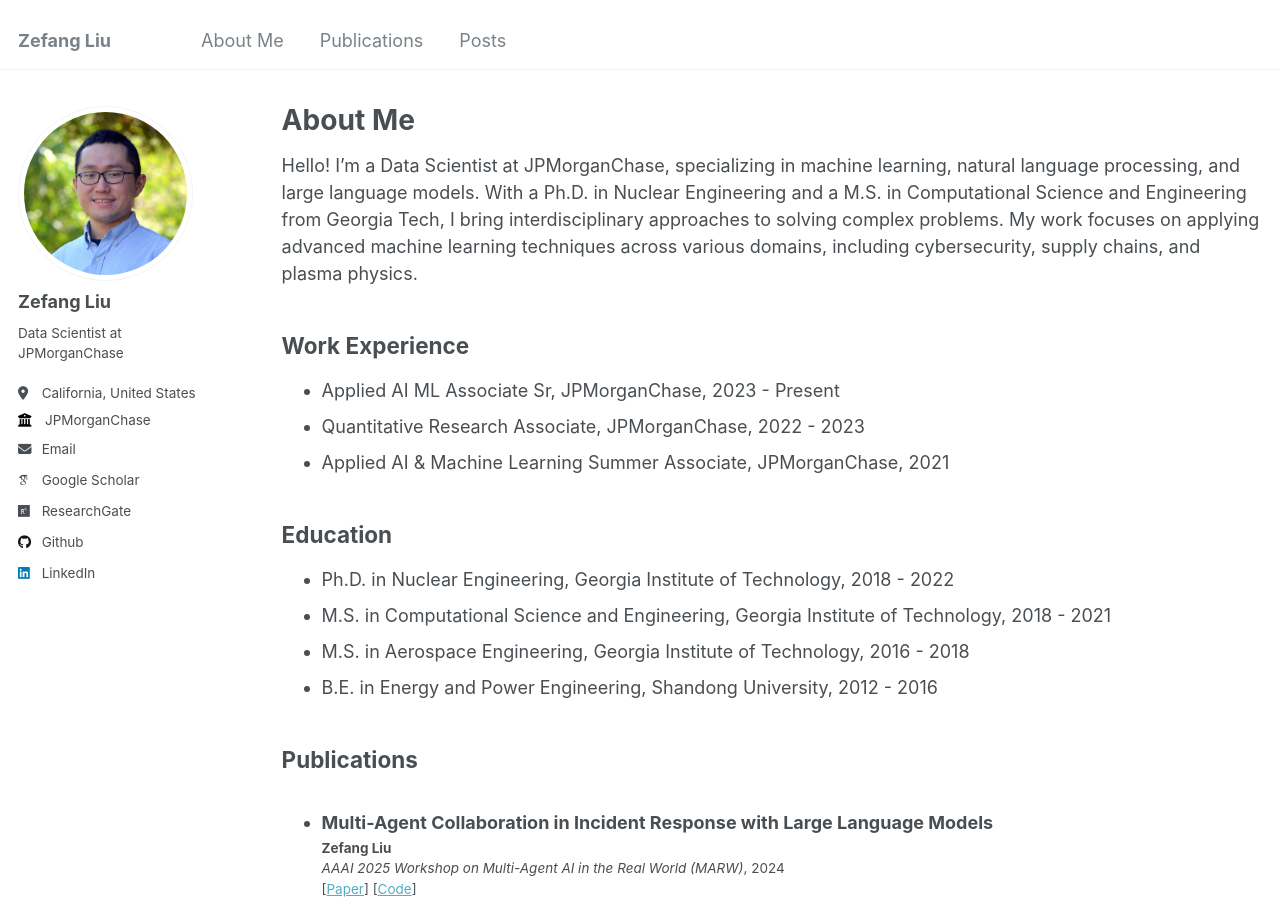
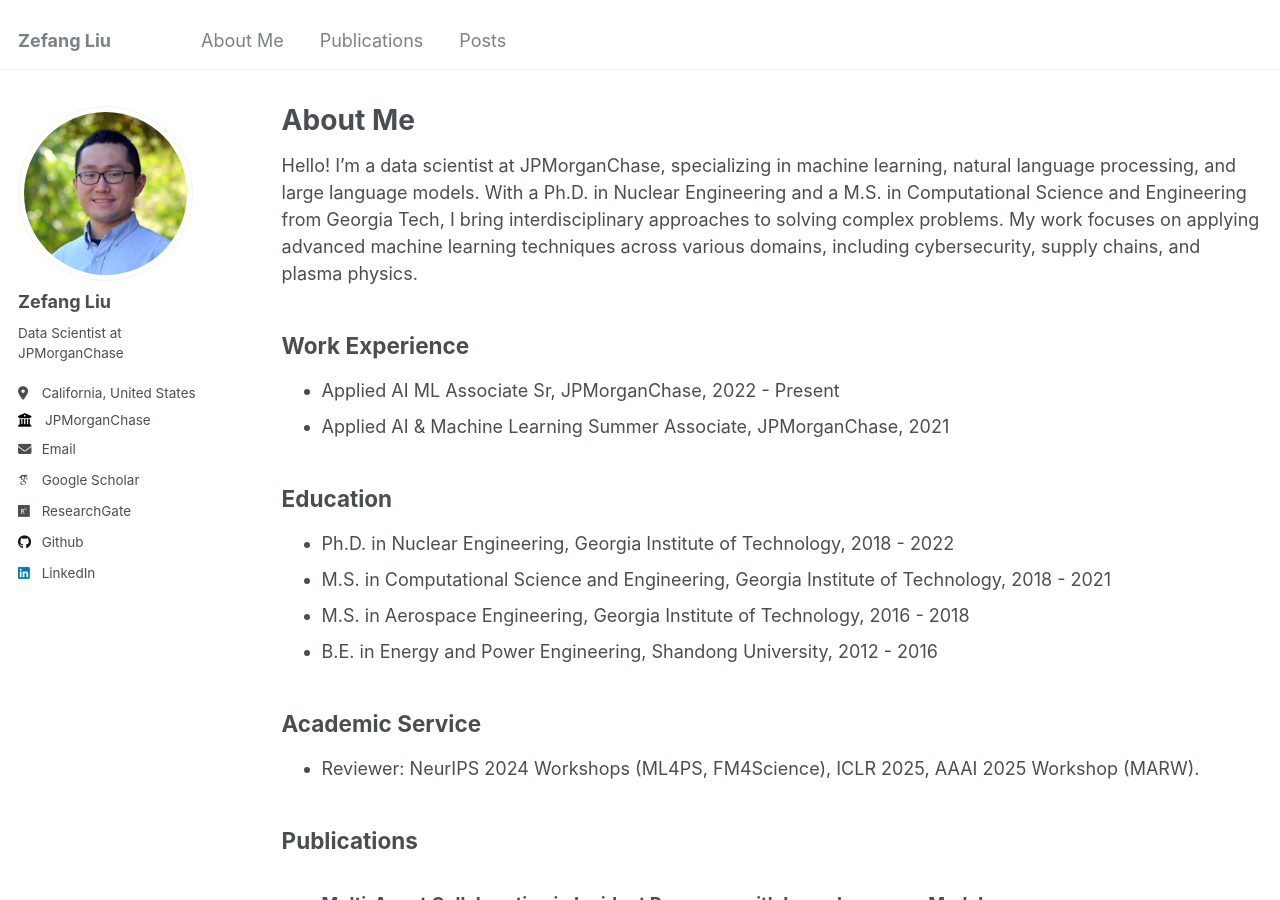
Before and after one commit to zefang-liu/zefang-liu.github.io, a Jekyll site: the page built from _pages/about.md, in a window 1280 px wide and 900 px high. Built offline with Jekyll 4.4.1, drawn with Linux system fonts in a browser that asks for light colours; some web fonts are replaced; some of the changed text lies outside the part shown.

Commit message:
Update the layout

```diff
--- a/_pages/about.md
+++ b/_pages/about.md
@@ -9,12 +9,11 @@ redirect_from:
 
 {% include base_path %}
 
-Hello! I'm a Data Scientist at JPMorganChase, specializing in machine learning, natural language processing, and large language models. With a Ph.D. in Nuclear Engineering and a M.S. in Computational Science and Engineering from Georgia Tech, I bring interdisciplinary approaches to solving complex problems. My work focuses on applying advanced machine learning techniques across various domains, including cybersecurity, supply chains, and plasma physics.
+Hello! I'm a data scientist at JPMorganChase, specializing in machine learning, natural language processing, and large language models. With a Ph.D. in Nuclear Engineering and a M.S. in Computational Science and Engineering from Georgia Tech, I bring interdisciplinary approaches to solving complex problems. My work focuses on applying advanced machine learning techniques across various domains, including cybersecurity, supply chains, and plasma physics.
 
 ## Work Experience
 
-* Applied AI ML Associate Sr, JPMorganChase, 2023 - Present
-* Quantitative Research Associate, JPMorganChase, 2022 - 2023
+* Applied AI ML Associate Sr, JPMorganChase, 2022 - Present
 * Applied AI & Machine Learning Summer Associate, JPMorganChase, 2021
 
 ## Education
@@ -24,6 +23,10 @@ Hello! I'm a Data Scientist at JPMorganChase, specializing in machine learning,
 * M.S. in Aerospace Engineering, Georgia Institute of Technology, 2016 - 2018
 * B.E. in Energy and Power Engineering, Shandong University, 2012 - 2016
 
+## Academic Service
+
+* Reviewer: NeurIPS 2024 Workshops (ML4PS, FM4Science), ICLR 2025, AAAI 2025 Workshop (MARW).
+
 ## Publications
 
 <ul>
```
Also changed, not shown: other parts of _pages/about.md (+0 -4 lines).
